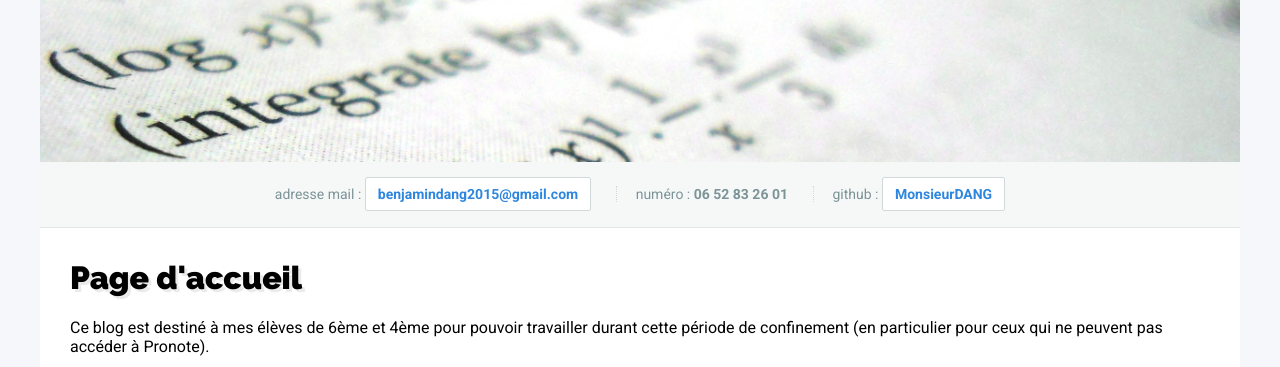
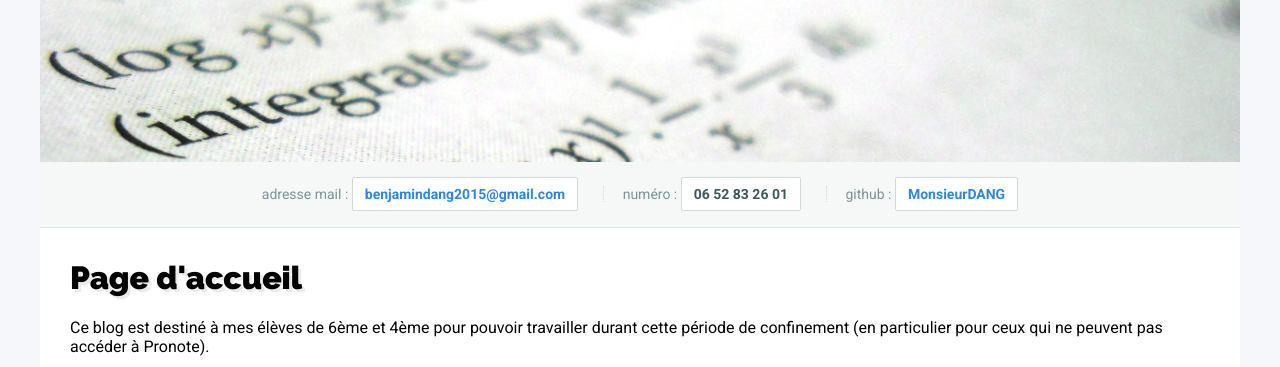
Before and after one commit to DangSinslay/DangSinslay.github.io, a Jekyll site: the page built from index.html, in a window 1280 px wide. Shown: the part 116-483 px from the top of the page. Built offline with Jekyll 4.4.1, drawn with Linux system fonts in a browser that asks for light colours.

Commit message:
Update main.css

```diff
--- a/css/main.css
+++ b/css/main.css
@@ -138,7 +138,8 @@ nav ul li a:hover {
 	margin-right: 15px !important;
 }
 
-.subbar span a {
+.subbar span a,
+.subbar span strong {
 	background: #FFF;
 	border: 1px solid #d1d9db !important;
 	border-radius: 2px;
```
